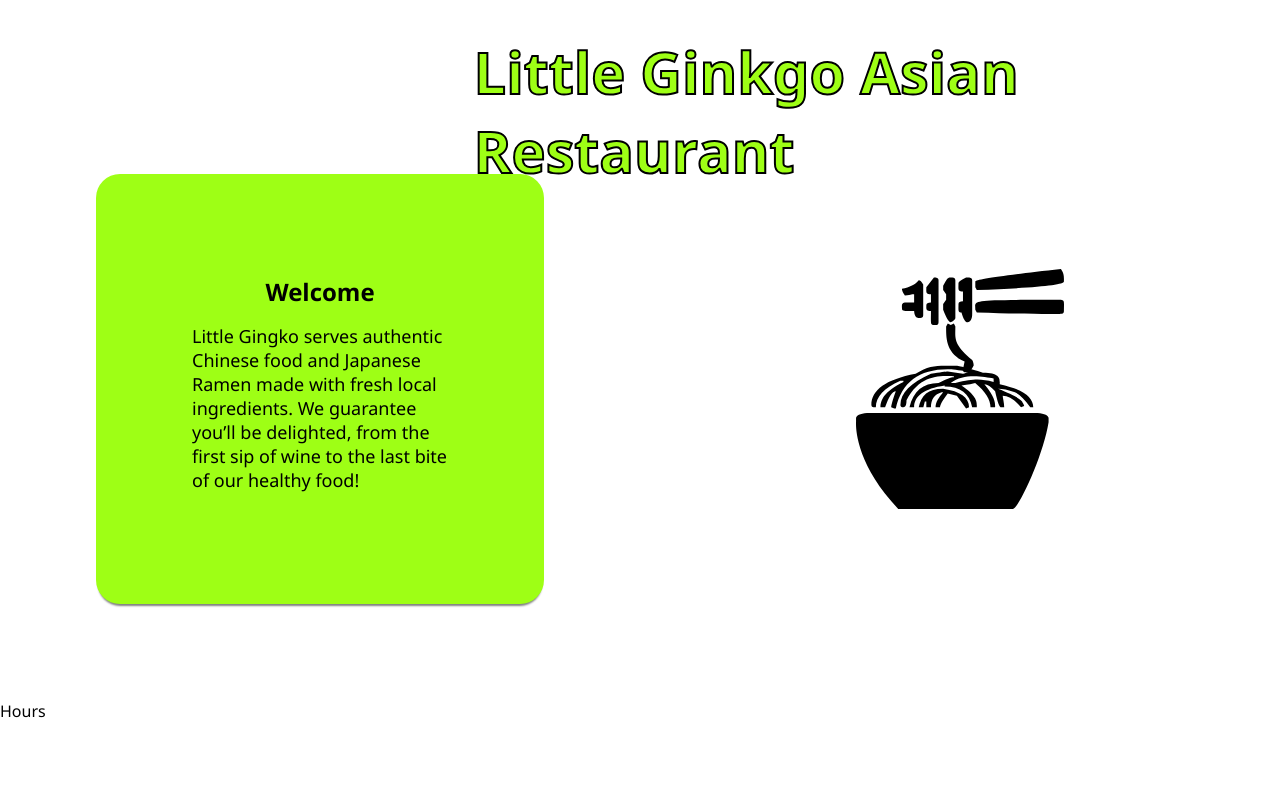
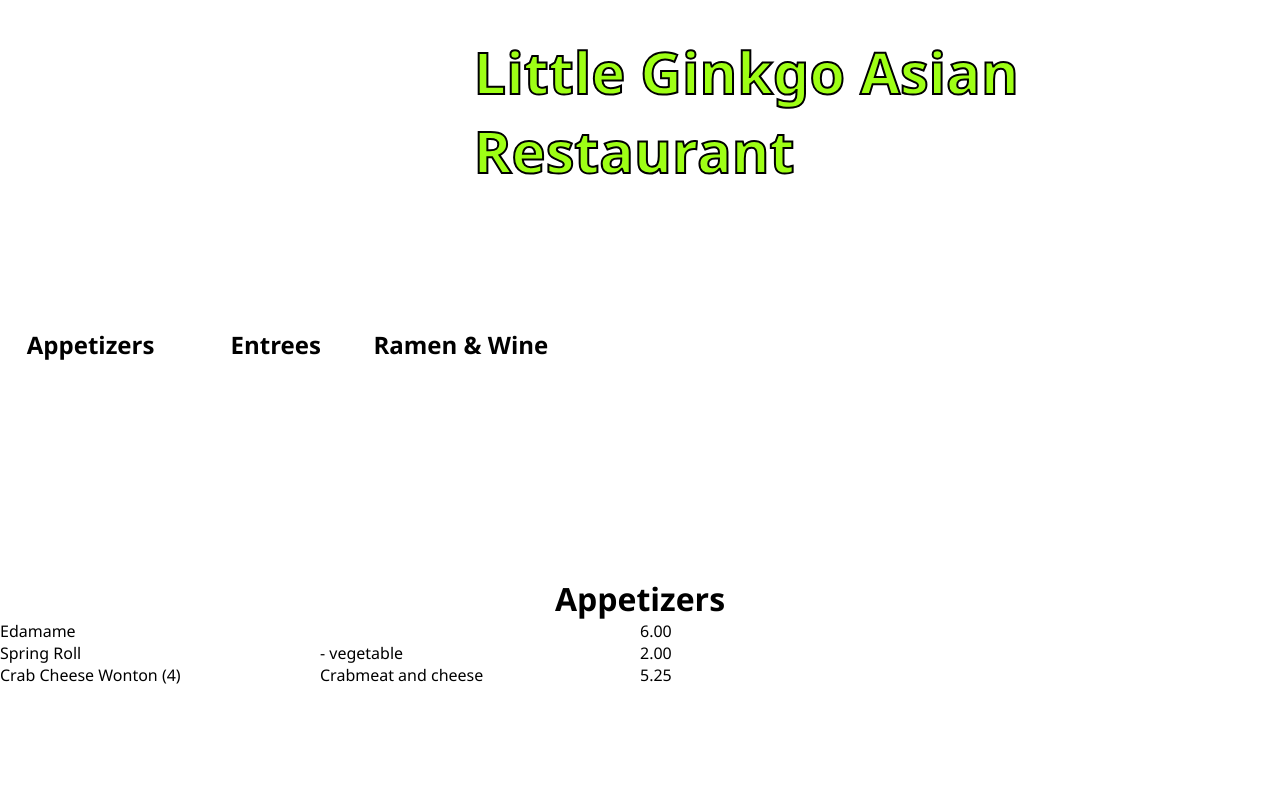
Before and after one commit to sebidelamata/littleGinkosRestaurantPage, a website built with webpack: page dist/index.html in a window 1280 px wide. Shown: the top 798 px of the page. Built offline with nearby package versions, Linux system fonts and the light colour scheme.

Commit message:
added menu appetizers

```diff
--- a/src/createHomePage.js
+++ b/src/createHomePage.js
@@ -25,9 +25,21 @@ const createHomePage = () => {
     let hoursDiv = document.createElement('div');
     hoursDiv.setAttribute('id', 'hours-div');
     let hoursDivTitle = document.createElement('div');
-    hoursDivTitle.textContent = 'Hours';
+    hoursDivTitle.textContent = 'Open 6 Days a Week';
     hoursDivTitle.setAttribute('id', 'hours-div-title');
+    let hoursDivContentOne = document.createElement('div');
+    hoursDivContentOne.classList.add('hours-content');
+    hoursDivContentOne.textContent = 'Monday: Closed';
+    let hoursDivContentTwo = document.createElement('div');
+    hoursDivContentTwo.classList.add('hours-content');
+    hoursDivContentTwo.textContent = 'Tue-Fri: 11:30am - 9:00pm';
+    let hoursDivContentThree = document.createElement('div');
+    hoursDivContentThree.classList.add('hours-content');
+    hoursDivContentThree.textContent = 'Sat-Sun: 12:00am - 9:00pm';
     hoursDiv.appendChild(hoursDivTitle);
+    hoursDiv.appendChild(hoursDivContentOne);
+    hoursDiv.appendChild(hoursDivContentTwo);
+    hoursDiv.appendChild(hoursDivContentThree);
 
     body.appendChild(welcomeDiv);
     body.appendChild(welcomeDivRightImg);
--- /dev/null
+++ b/src/createMenuPage.js
@@ -0,0 +1,92 @@
+const createMenuPage = () => {
+
+    let body = document.querySelector('#body');
+
+    let menuSubGroups = document.createElement('div');
+    menuSubGroups.setAttribute('id', 'menu-sub-groups');
+    let appetizerTab = document.createElement('div');
+    appetizerTab.textContent = 'Appetizers';
+    appetizerTab.setAttribute('id', 'appetizer-tab');
+    appetizerTab.classList.add('menu-tab');
+    let entreeTab = document.createElement('div');
+    entreeTab.textContent = 'Entrees';
+    entreeTab.setAttribute('id', 'entrees-tab');
+    entreeTab.classList.add('menu-tab');
+    let ramenWineTab = document.createElement('div');
+    ramenWineTab.textContent = 'Ramen & Wine';
+    ramenWineTab.setAttribute('id', 'ramen-wine-tab');
+    ramenWineTab.classList.add('menu-tab');
+    menuSubGroups.appendChild(appetizerTab);
+    menuSubGroups.appendChild(entreeTab);
+    menuSubGroups.appendChild(ramenWineTab);
+    let spaceDiv = document.createElement('div');
+    menuSubGroups.appendChild(spaceDiv);
+
+    body.appendChild(menuSubGroups);
+
+    const createAppetizerTab = () => {
+        let appetizerTab = document.createElement('div');
+        appetizerTab.setAttribute('id', 'appetizer-menu');
+        let leftHalf = document.createElement('div');
+        leftHalf.setAttribute('id', 'appetizer-menu-left-half');
+        let rightHalf = document.createElement('div');
+        rightHalf.setAttribute('id', 'appetizer-menu-right-half');
+        appetizerTab.appendChild(leftHalf);
+        appetizerTab.appendChild(rightHalf);
+        let leftHalfTitle = document.createElement('div');
+        leftHalfTitle.classList.add('menu-section-title');
+        leftHalfTitle.textContent = 'Appetizers';
+        leftHalf.appendChild(leftHalfTitle);
+        let leftHalfContent = document.createElement('div');
+        leftHalfContent.setAttribute('id', 'appetizer-menu-left-half-content');
+        leftHalf.appendChild(leftHalfContent);
+        let leftHalfContentLeftHalf = document.createElement('div');
+        leftHalfContentLeftHalf.classList.add('menu-cards-left-half');
+        leftHalfContent.appendChild(leftHalfContentLeftHalf);
+        let leftHalfContentRightHalf = document.createElement('div');
+        leftHalfContentRightHalf.classList.add('menu-price');
+        leftHalfContent.appendChild(leftHalfContentRightHalf);
+        let edamame = document.createElement('div');
+        edamame.textContent = 'Edamame';
+        edamame.classList.add('menu-item-title');
+        leftHalfContentLeftHalf.appendChild(edamame);
+        let edamamePrice = document.createElement('div');
+        edamamePrice.textContent = '6.00';
+        leftHalfContentRightHalf.appendChild(edamamePrice);
+        let springRoll = document.createElement('div');
+        springRoll.classList.add('title-with-description');
+        let springRollTitle = document.createElement('div');
+        springRollTitle.textContent = 'Spring Roll';
+        let springRollDescription = document.createElement('div');
+        springRollDescription.classList.add('menu-item-description');
+        springRollDescription.textContent = ' - vegetable';
+        springRoll.appendChild(springRollTitle);
+        springRoll.appendChild(springRollDescription);
+        leftHalfContentLeftHalf.appendChild(springRoll);
+        let springRollPrice = document.createElement('div');
+        springRollPrice.textContent = '2.00';
+        leftHalfContentRightHalf.appendChild(springRollPrice);
+        let crabCheeseWonton = document.createElement('div');
+        crabCheeseWonton.classList.add('title-with-description');
+        let crabCheeseWontonTitle = document.createElement('div');
+        crabCheeseWontonTitle.textContent = 'Crab Cheese Wonton (4)';
+        let crabCheeseWontonDescription = document.createElement('div');
+        crabCheeseWontonDescription.classList.add('menu-item-description');
+        crabCheeseWontonDescription.textContent = 'Crabmeat and cheese';
+        crabCheeseWonton.append(crabCheeseWontonTitle);
+        crabCheeseWonton.append(crabCheeseWontonDescription);
+        leftHalfContentLeftHalf.appendChild(crabCheeseWonton);
+        let crabCheeseWontonPrice = document.createElement('div');
+        crabCheeseWontonPrice.textContent = '5.25';
+        leftHalfContentRightHalf.appendChild(crabCheeseWontonPrice);
+
+
+        body.appendChild(appetizerTab);
+
+    };
+
+    createAppetizerTab();
+
+};
+
+export default createMenuPage;
--- a/src/index.js
+++ b/src/index.js
@@ -2,6 +2,7 @@ import './style.css';
 import ginkgo from './ginkgo.jpeg';
 
 import createHomePage from './createHomePage';
+import createMenuPage from './createMenuPage';
 
 let content = document.createElement('div');
 content.setAttribute('id', 'content');
@@ -84,4 +85,4 @@ content.appendChild(footer);
 
 document.body.appendChild(content);
 
-createHomePage();
+createMenuPage();
--- a/src/style.css
+++ b/src/style.css
@@ -90,13 +90,20 @@
     transform-origin: bottom left;
   }
 
-  #order-div-button{
+#order-div{
+    display: grid;
+    align-items: center;
+    justify-content: center;
+}
+
+#order-div-button{
     display: grid;
     align-items: center;
     justify-content: center;
     font-weight: 900;
     font-size: xx-large;
     padding: 24px;
+    width: 30vw;
 }
 #order-div-button::after {
     content: '';
@@ -123,7 +130,7 @@
 #body{
     grid-area: body;
     display: grid;
-    grid-template: 1fr / 1fr 1fr;
+    grid-template: 1fr / 1fr;
 }
 
 #welcome-div{
@@ -175,6 +182,110 @@
     height: 30vh;
 }
 
+#hours-div{
+    display: grid;
+    align-items: center;
+    justify-content: center;
+    margin: 48px;
+    padding: 8px;
+    gap: 4px;
+    background-color: rgb(232, 230, 230);
+    border-radius: 24px;
+    border-style: solid;
+    border-width: 1px;
+    box-shadow: 0 4px 2px -2px gray;
+    margin-left: 18vw;
+    margin-right: 18vw;
+}
+#hours-div-title{
+    font-weight: 900;
+    align-items: center;
+    justify-content: center;
+}
+.hours-content{
+    align-items: center;
+    justify-content: center;
+}
+
+#menu-sub-groups{
+    display: grid;
+    grid-template: 1fr / 1fr 1fr 1fr 4fr;
+    font-size: x-large;
+    align-items: center;
+    justify-content: center;
+    font-weight: 900;
+    gap: 4px;
+}
+.menu-tab{
+    display: grid;
+    align-items: center;
+    justify-content: center;
+}
+
+#appetizer-tab::after {
+    content: '';
+    width: 100%;
+    transform: scaleX(0);
+    height: 2px;
+    bottom: 0;
+    left: 0;
+    background-color: black;
+    transform-origin: bottom right;
+    transition: transform 0.5s ease-out;
+  }
+  #appetizer-tab:hover::after {
+    transform: scaleX(1);
+    transform-origin: bottom left;
+  }
+  #entrees-tab::after {
+    content: '';
+    width: 100%;
+    transform: scaleX(0);
+    height: 2px;
+    bottom: 0;
+    left: 0;
+    background-color: black;
+    transform-origin: bottom right;
+    transition: transform 0.5s ease-out;
+  }
+  #entrees-tab:hover::after {
+    transform: scaleX(1);
+    transform-origin: bottom left;
+  }
+  #ramen-wine-tab::after {
+    content: '';
+    width: 100%;
+    transform: scaleX(0);
+    height: 2px;
+    bottom: 0;
+    left: 0;
+    background-color: black;
+    transform-origin: bottom right;
+    transition: transform 0.5s ease-out;
+  }
+  #ramen-wine-tab:hover::after {
+    transform: scaleX(1);
+    transform-origin: bottom left;
+  }
+
+  .menu-section-title{
+    display: grid;
+    align-items: center;
+    justify-content: center;
+    font-size: xx-large;
+    font-weight: 900;
+  }
+
+  #appetizer-menu-left-half-content{
+    display: grid;
+    grid-template: 1fr / 1fr 1fr;
+  }
+
+  .title-with-description{
+    display: grid;
+    grid-template: 1fr / 1fr 1fr;
+  }
+
 #footer{
     grid-area: footer;
 }
--- a/webpack.config.js
+++ b/webpack.config.js
@@ -6,6 +6,7 @@ module.exports = {
   entry: {
     index: './src/index.js',
     createHomePage: './src/createHomePage.js',
+    createMenuPage: './src/createMenuPage.js',
   },
   plugins: [
     new HtmlWebpackPlugin({
```
Also changed, not shown: dist/index.html.
